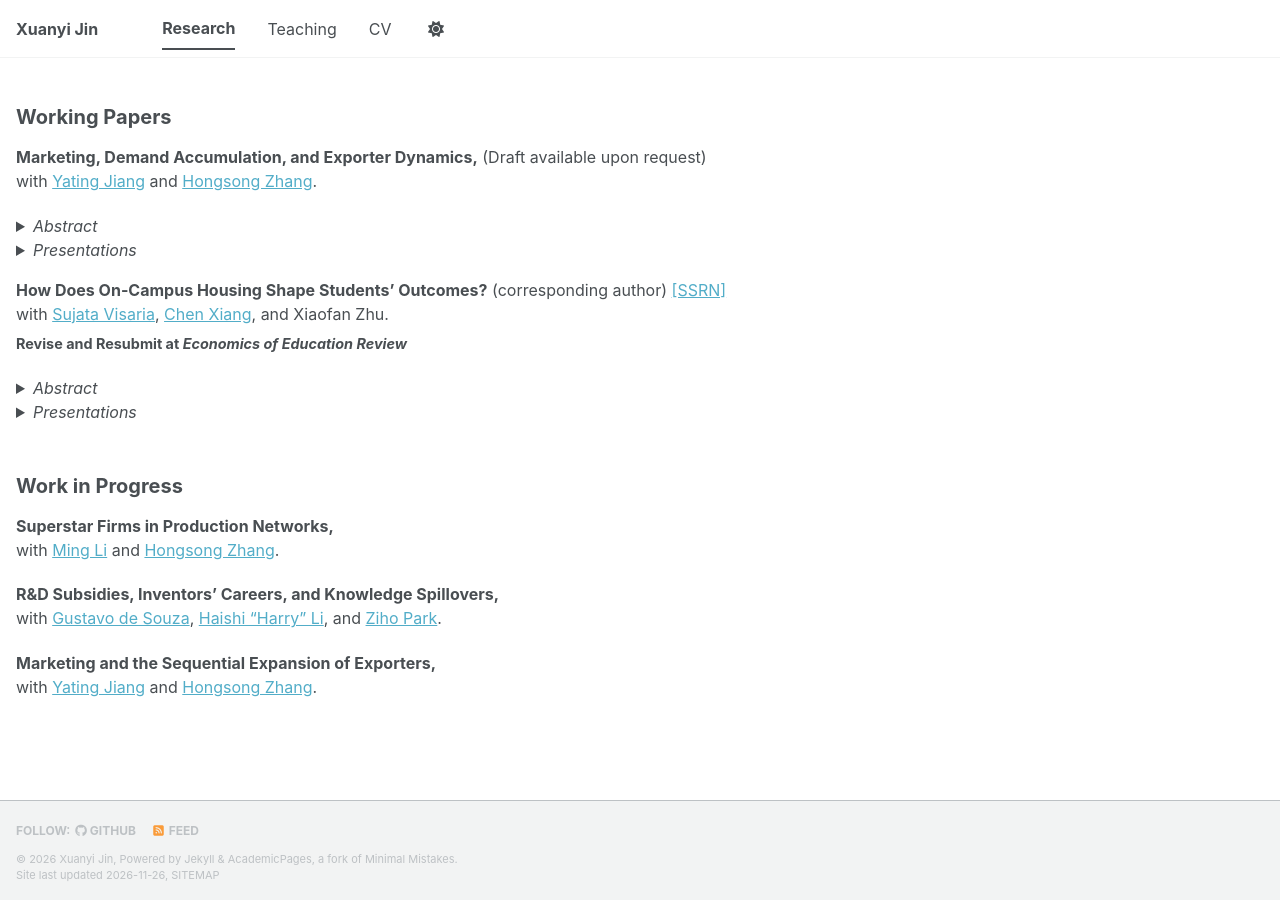
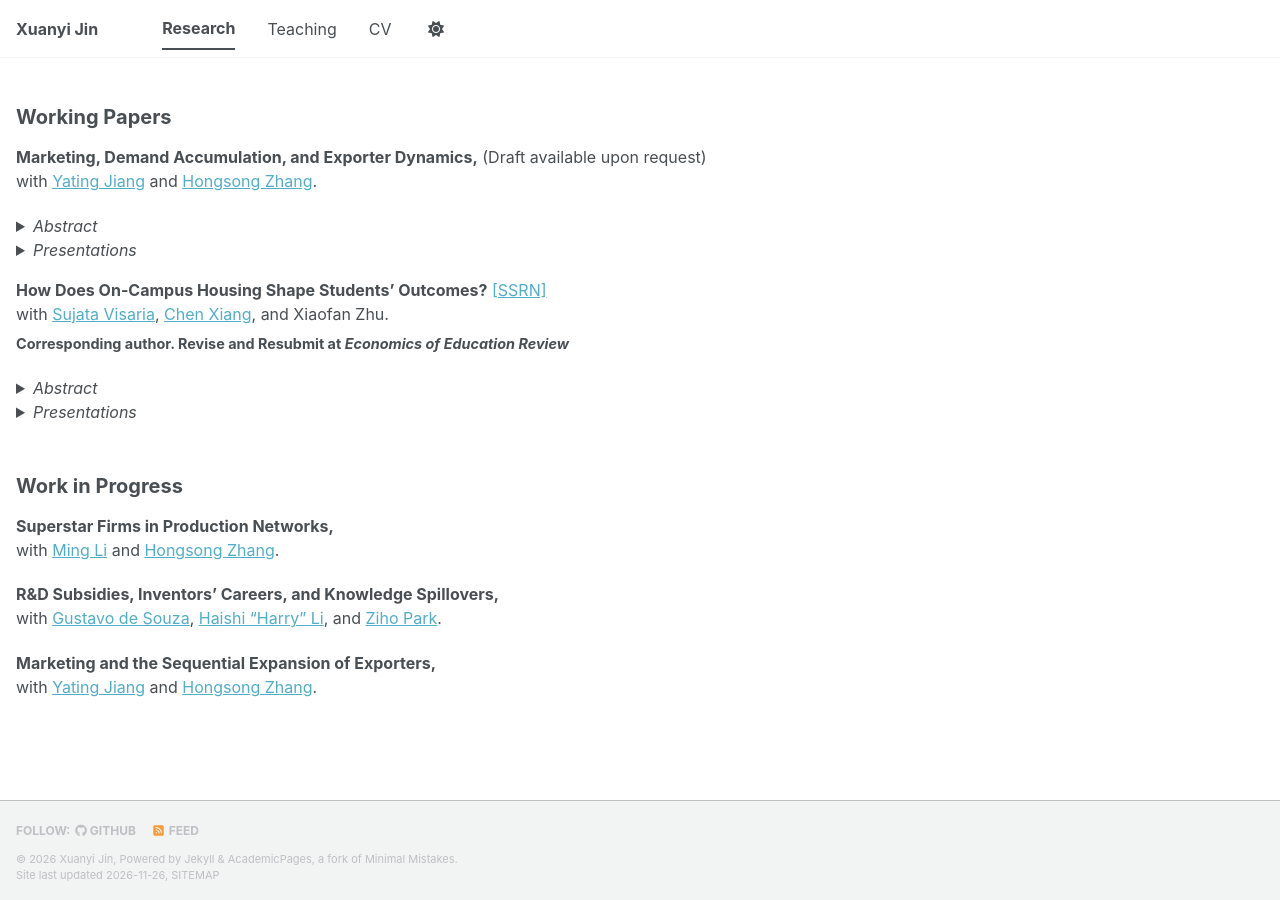
Before and after one commit to xuanyi-jin/xuanyi-jin.github.io, a Jekyll site: the page built from _pages/research.md, in a window 1280 px wide and 900 px high, scrolled down 458 px. Built offline with Jekyll 4.4.1, drawn with Linux system fonts in a browser that asks for light colours; a style sheet for code colours, icons or effects is not loaded.

Commit message:
Move corresponding author note into paper status line
Co-Authored-By: Claude Fable 5.1 <noreply@anthropic.com>

```diff
--- a/_pages/research.md
+++ b/_pages/research.md
@@ -53,9 +53,9 @@ with [Yating Jiang](https://yatingjiang.weebly.com/) and [Hongsong Zhang](https:
 <p>2027: ASSA Annual Meeting (scheduled); 2026: China Trade Research Group Conference (scheduled)*, Liaoning University*, Open Economy and World Economy Forum (Fudan University), Asia Pacific Trade Seminars, CES China Annual Conference, Hong Kong Economic Association Biennial Conference, The 8th Openness and Development Forum at Huazhong University of Science and Technology*, CUHK Summer School of Asia in the Global Economy, HKU and CITP Conference on Trade Policy and Inclusive Growth*, International Symposium on Geopolitical Risks and Trade*; 2025: 3rd HKU-UNSW Workshop on Firms and Industrial Dynamics*, Renmin University of China*, Binghamton University*, Central University of Finance and Economics*, SUFE Empirical IO Conference 2025*, HKU Brownbag*; 2024: CUHK-PKU Workshop on Innovation and Entrepreneurship*, Glasgow-Nankai International Workshop on Trade, Productivity and Development*, Journal of International Economics Summer School 2024. (*by coauthor)</p>
 </details>
 
-**How Does On-Campus Housing Shape Students' Outcomes?** (corresponding author) [[SSRN]](https://papers.ssrn.com/sol3/papers.cfm?abstract_id=5460411)
+**How Does On-Campus Housing Shape Students' Outcomes?** [[SSRN]](https://papers.ssrn.com/sol3/papers.cfm?abstract_id=5460411)
 with [Sujata Visaria](https://www.bayes.city.ac.uk/faculties-and-research/experts/sujata-visaria#tab-academic-details-header-0), [Chen Xiang](https://cassiexiang.github.io/), and Xiaofan Zhu.
-<span class="paper-status">Revise and Resubmit at <em>Economics of Education Review</em></span>
+<span class="paper-status">Corresponding author. Revise and Resubmit at <em>Economics of Education Review</em></span>
 
 <details>
 <summary><em>Abstract</em></summary>
```
